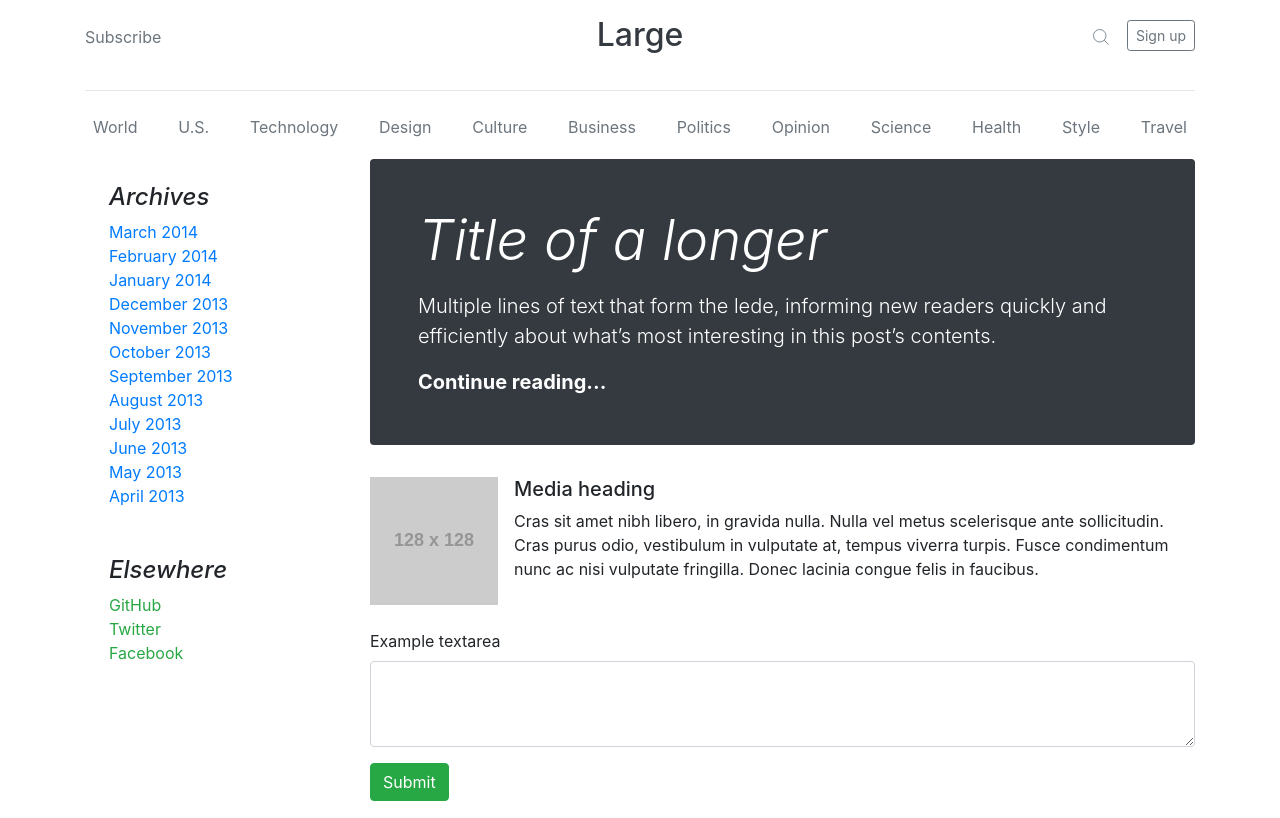
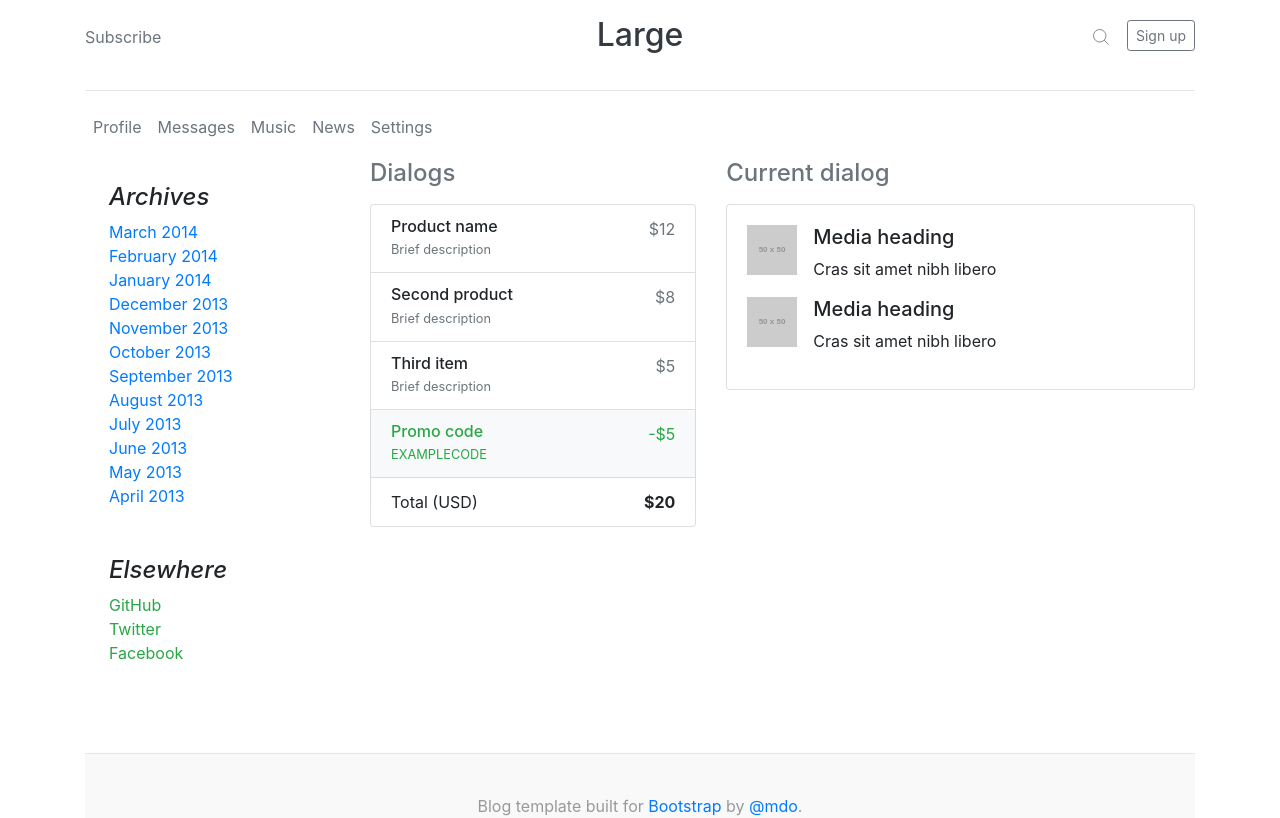
Before and after one commit to AkimovIgor/react-first-app, a React (Create React App) app: page /dialogs in a window 1280 px wide. Shown: the top 818 px of the page. Built offline with nearby package versions, Linux system fonts and the light colour scheme.

Commit message:
18 lesson

```diff
--- a/src/App.js
+++ b/src/App.js
@@ -2,9 +2,9 @@ import React from 'react';
 import './App.css';
 import 'bootstrap/dist/css/bootstrap.css';
 import Header from "./components/Header/Header";
-import Navbar from "./components/Navbar";
-import Content from "./components/Content";
-import Footer from "./components/Footer";
+import Navbar from "./components/Navbar/Navbar";
+import Content from "./components/Content/Content";
+import Footer from "./components/Footer/Footer";
 
 // Компонент - это функция, которая возвращает JSX разметку
 const App = () => {
--- a/src/components/Content.js
+++ b/src/components/Content/Content.js
@@ -1,13 +1,14 @@
 import React from "react";
-import Sidebar from "./Sidebar/Sidebar";
+import Sidebar from "../Sidebar/Sidebar";
 import Profile from "./Profile/Profile";
+import Dialogs from "./Dialogs/Dialogs";
 
 const Content = () => {
   return (
       <main className='main'>
         <div className="row">
           <Sidebar/>
-          <Profile/>
+          <Dialogs/>
         </div>
       </main>
   )
--- /dev/null
+++ b/src/components/Content/Dialogs/Dialogs.js
@@ -0,0 +1,75 @@
+import React from "react";
+
+const Dialogs = () => {
+  return (
+    <div className="col-md-9">
+      <div className="row">
+        <div className="col-md-5 mb-4">
+          <h4 className="d-flex justify-content-between align-items-center mb-3">
+            <span className="text-muted">Dialogs</span>
+          </h4>
+          <ul className="list-group mb-3">
+            <li className="list-group-item d-flex justify-content-between lh-condensed">
+              <div>
+                <h6 className="my-0">Product name</h6>
+                <small className="text-muted">Brief description</small>
+              </div>
+              <span className="text-muted">$12</span>
+            </li>
+            <li className="list-group-item d-flex justify-content-between lh-condensed">
+              <div>
+                <h6 className="my-0">Second product</h6>
+                <small className="text-muted">Brief description</small>
+              </div>
+              <span className="text-muted">$8</span>
+            </li>
+            <li className="list-group-item d-flex justify-content-between lh-condensed">
+              <div>
+                <h6 className="my-0">Third item</h6>
+                <small className="text-muted">Brief description</small>
+              </div>
+              <span className="text-muted">$5</span>
+            </li>
+            <li className="list-group-item d-flex justify-content-between bg-light">
+              <div className="text-success">
+                <h6 className="my-0">Promo code</h6>
+                <small>EXAMPLECODE</small>
+              </div>
+              <span className="text-success">-$5</span>
+            </li>
+            <li className="list-group-item d-flex justify-content-between">
+              <span>Total (USD)</span>
+              <strong>$20</strong>
+            </li>
+          </ul>
+        </div>
+        <div className="col-md-7 mb-4">
+          <h4 className="d-flex justify-content-between align-items-center mb-3">
+            <span className="text-muted">Current dialog</span>
+          </h4>
+          <div className="card">
+            <div className="card-body">
+              <div className="media mb-3">
+                <img src="https://dummyimage.com/50x50/ccc/000.png" className="mr-3" alt="..."/>
+                  <div className="media-body">
+                    <h5 className="mt-0">Media heading</h5>
+                    Cras sit amet nibh libero
+                  </div>
+              </div>
+              <div className="media mb-3">
+                <img src="https://dummyimage.com/50x50/ccc/000.png" className="mr-3" alt="..."/>
+                  <div className="media-body">
+                    <h5 className="mt-0">Media heading</h5>
+                    Cras sit amet nibh libero
+                  </div>
+              </div>
+            </div>
+          </div>
+        </div>
+      </div>
+    </div>
+
+  )
+}
+
+export default Dialogs;
--- a/src/components/Profile/Profile.js
+++ b/src/components/Content/Profile/Profile.js
@@ -1,6 +1,6 @@
 import React from "react";
 import classes from './Profile.module.css';
-import MyPosts from "../MyPosts/MyPosts";
+import MyPosts from "../../MyPosts/MyPosts";
 
 const Profile = () => {
   return (
--- a/src/components/Navbar.js
+++ /dev/null
@@ -1,25 +0,0 @@
-import React from "react";
-
-const Navbar = () => {
-  return(
-      <div className="nav-scroller py-1 mb-2">
-        <hr/>
-        <nav className="nav d-flex justify-content-between">
-          <a className="p-2 text-muted" href="#">World</a>
-          <a className="p-2 text-muted" href="#">U.S.</a>
-          <a className="p-2 text-muted" href="#">Technology</a>
-          <a className="p-2 text-muted" href="#">Design</a>
-          <a className="p-2 text-muted" href="#">Culture</a>
-          <a className="p-2 text-muted" href="#">Business</a>
-          <a className="p-2 text-muted" href="#">Politics</a>
-          <a className="p-2 text-muted" href="#">Opinion</a>
-          <a className="p-2 text-muted" href="#">Science</a>
-          <a className="p-2 text-muted" href="#">Health</a>
-          <a className="p-2 text-muted" href="#">Style</a>
-          <a className="p-2 text-muted" href="#">Travel</a>
-        </nav>
-      </div>
-  )
-}
-
-export default Navbar;
--- /dev/null
+++ b/src/components/Navbar/Navbar.js
@@ -0,0 +1,18 @@
+import React from "react";
+
+const Navbar = () => {
+  return(
+      <div className="nav-scroller py-1 mb-2">
+        <hr/>
+        <nav className="nav d-flex justify-content">
+          <a className="p-2 text-muted" href="#">Profile</a>
+          <a className="p-2 text-muted" href="#">Messages</a>
+          <a className="p-2 text-muted" href="#">Music</a>
+          <a className="p-2 text-muted" href="#">News</a>
+          <a className="p-2 text-muted" href="#">Settings</a>
+        </nav>
+      </div>
+  )
+}
+
+export default Navbar;
```
Also changed, not shown: src/components/Content/Profile/Profile.module.css (renamed from src/components/Profile/Profile.module.css), src/components/Footer/Footer.js (renamed from src/components/Footer.js).
